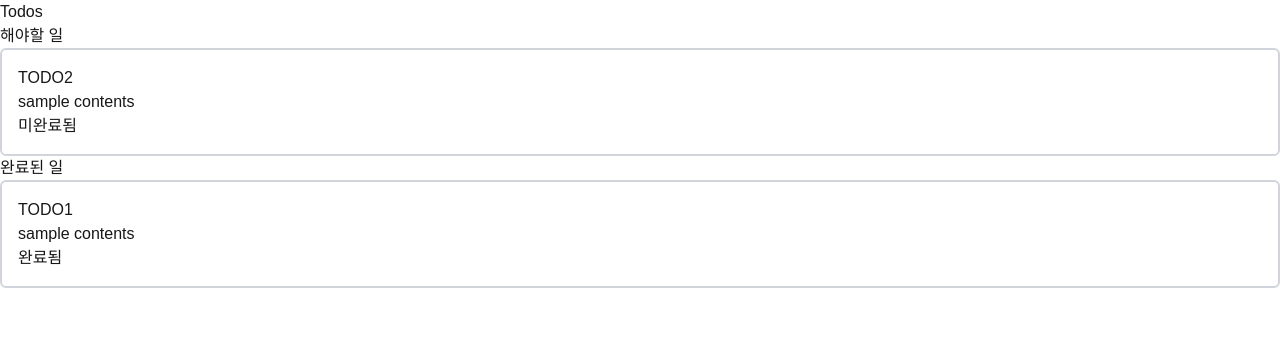
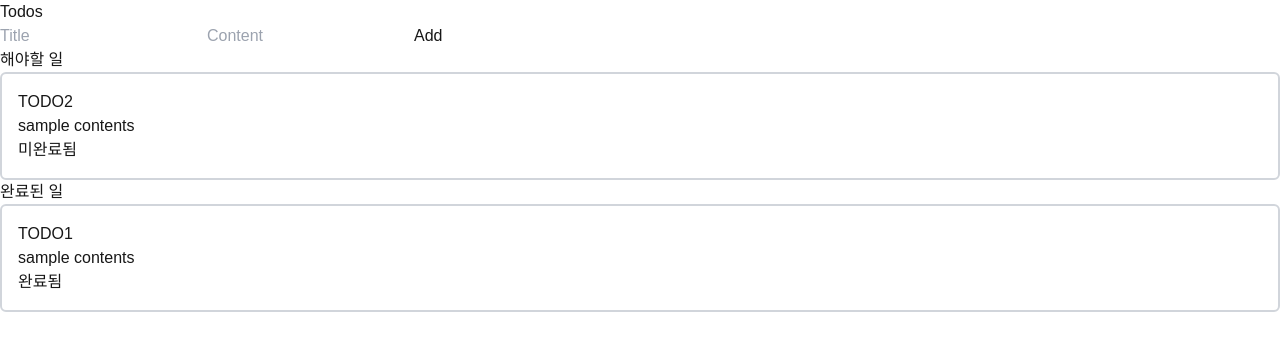
Before and after one commit to johj703/241014_st_timeattack, a Next.js app: page /todos in a window 1280 px wide. Shown: the top 350 px of the page. Built offline with nearby package versions, Linux system fonts and the light colour scheme; data requests are answered from the project's data file.

Commit message:
fix: 폼 추가해서 할 일 추가할 수 있도록 작성

```diff
--- a/src/app/todos/page.tsx
+++ b/src/app/todos/page.tsx
@@ -12,6 +12,8 @@ type Todo = {
 
 const TodosPage = () => {
   const [todos, setTodos] = useState<Todo[]>([]);
+  const [title, setTitle] = useState("");
+  const [contents, setContents] = useState("");
 
   useEffect(() => {
     // const fetchTodos = async () => {
@@ -32,9 +34,37 @@ const TodosPage = () => {
   const todosList = todos.filter((todo) => todo.isDone === false);
   const doneList = todos.filter((todo) => todo.isDone === true);
 
+  const handleSubmit = async (e: React.FormEvent<HTMLFormElement>) => {
+    e.preventDefault();
+    const res = await axios.post("http://localhost:4000/todos", {
+      title,
+      contents,
+      isDone: false,
+    });
+    setTodos([...todos, res.data]);
+    setTitle("");
+    setContents("");
+  };
+
   return (
     <div>
       <h1>Todos</h1>
+
+      <form onSubmit={handleSubmit}>
+        <input
+          type="text"
+          placeholder="Title"
+          value={title}
+          onChange={(e) => setTitle(e.target.value)}
+        />
+        <input
+          type="text"
+          placeholder="Content"
+          value={contents}
+          onChange={(e) => setContents(e.target.value)}
+        />
+        <button type="submit">Add</button>
+      </form>
 
       <h2>해야할 일</h2>
       <ul className="border-2 border-gray-300 rounded-md p-4">
```
